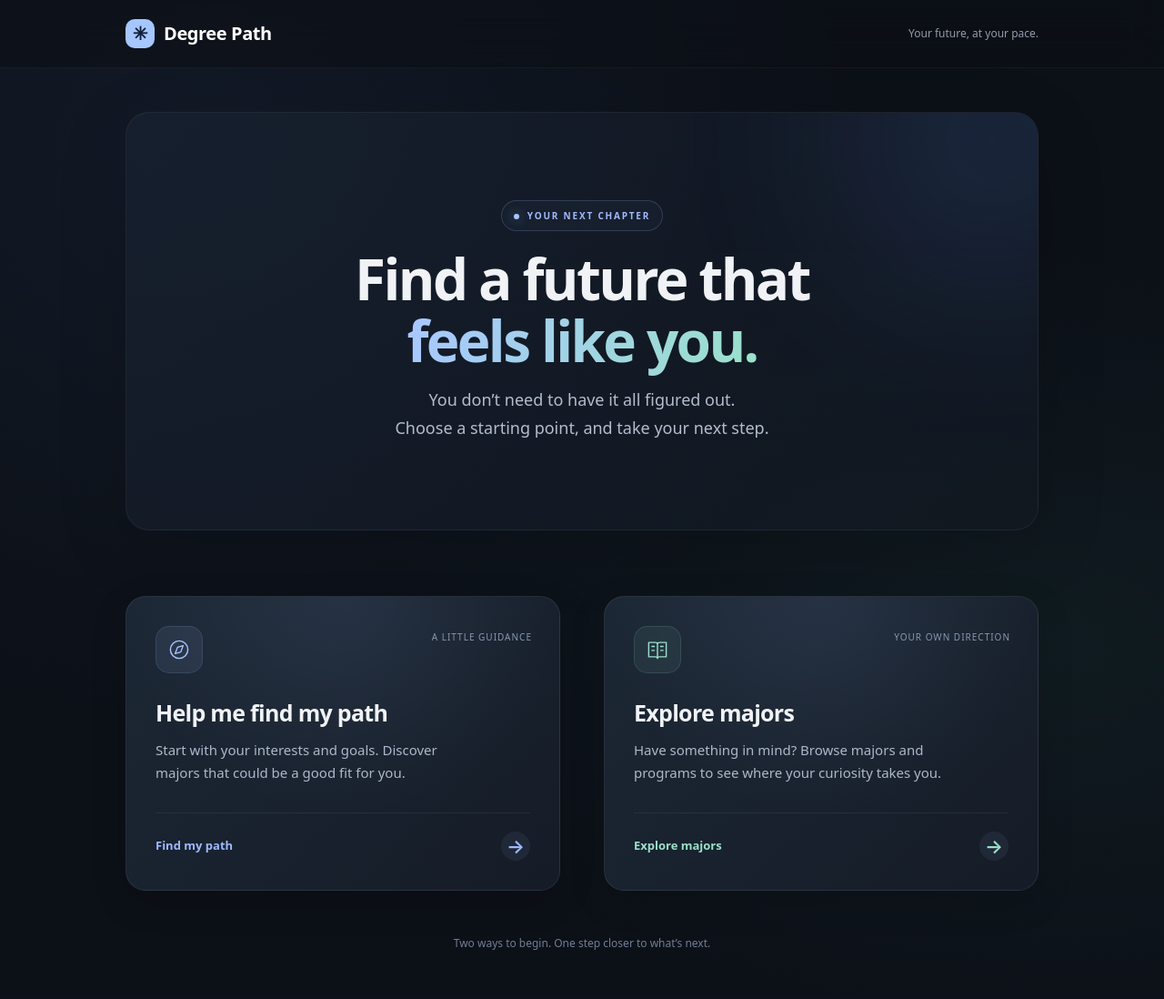
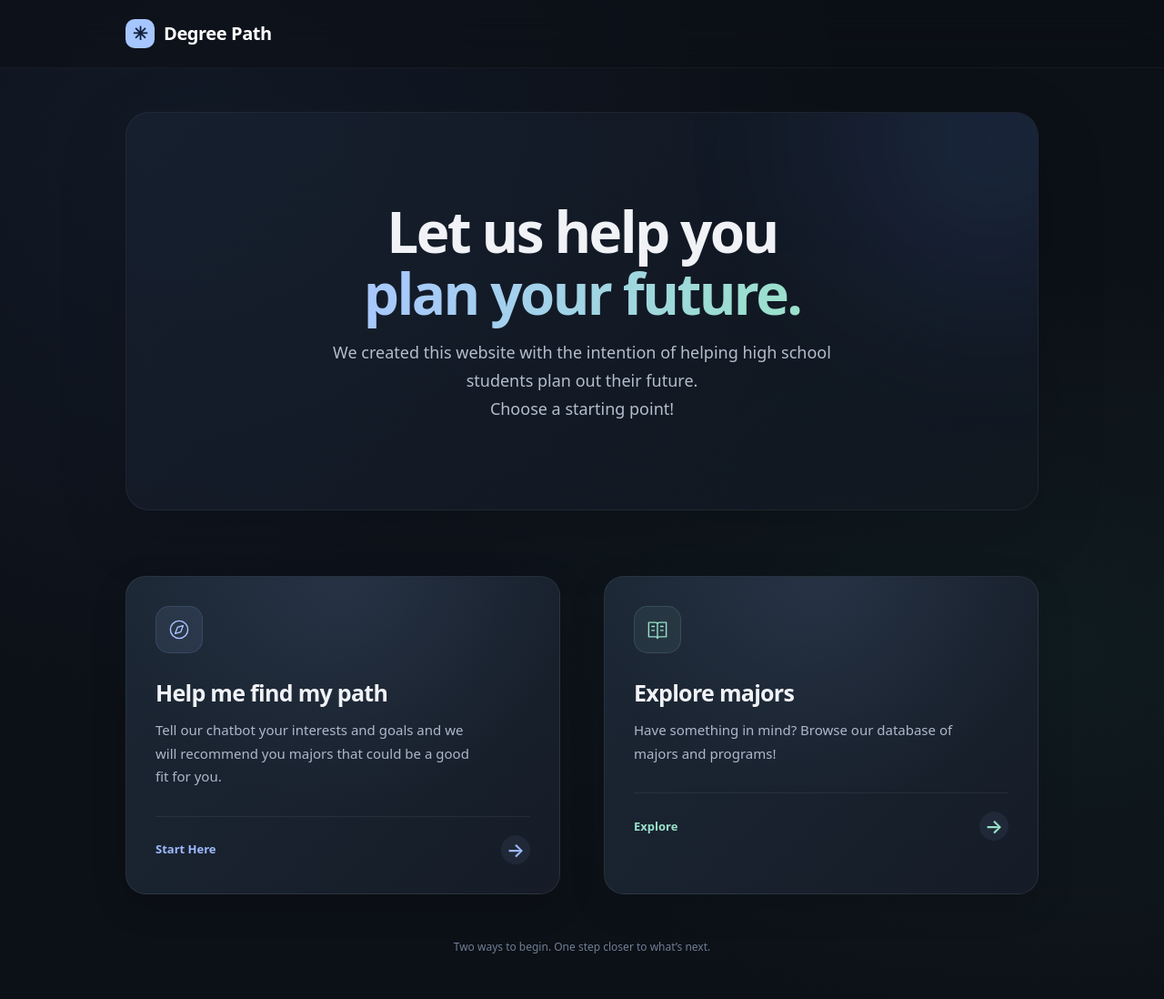
Before and after one commit to whoisbianka/CSC400-Capstone, a Flask app: page / in a window 1280 px wide. Shown: the whole page at 91% size. Before the commit the page ends 1044 px from the top, so only its background shows below. Run offline with Flask 3, Linux system fonts and the light colour scheme.

Commit message:
edited wording of home.html

```diff
--- a/degree_path/templates/home.html
+++ b/degree_path/templates/home.html
@@ -3,7 +3,7 @@
 <head>
 <meta charset="utf-8"><meta name="viewport" content="width=device-width, initial-scale=1">
 <meta name="description" content="Find a major that fits your interests or explore academic programs with Degree Path.">
-<title>Degree Path — Find your next step</title>
+<title>Degree Path Explorer</title>
 <link rel="icon" href="{{ url_for('static', filename='img/favicon.png') }}">
 <link href="https://cdn.jsdelivr.net/npm/bootstrap@5.2.3/dist/css/bootstrap.min.css" rel="stylesheet">
 <link rel="stylesheet" href="{{ url_for('static', filename='css/theme.css') }}">
@@ -11,15 +11,16 @@
 </head>
 <body>
 <!-- Header: site identity and a short tagline. -->
-<nav class="navbar navbar-dark py-3"><div class="container px-lg-5"><a class="navbar-brand" href="{{ url_for('web.home') }}">Degree Path</a><span class="nav-note">Your future, at your pace.</span></div></nav>
+<nav class="navbar navbar-dark py-3"><div class="container px-lg-5"><a class="navbar-brand" href="{{ url_for('web.home') }}">Degree Path</a></div></nav>
 <main>
+
 <!-- Hero: the main heading and introduction. Bootstrap classes control spacing. -->
-<header class="py-5"><div class="container px-lg-5"><div class="hero p-4 p-lg-5 text-center"><div class="p-lg-5"><div class="eyebrow">YOUR NEXT CHAPTER</div><h1 class="display-5 fw-bold mb-3">Find a future that<br><span>feels like you.</span></h1><p class="fs-4">You don’t need to have it all figured out.<br>Choose a starting point, and take your next step.</p></div></div></div></header>
+<header class="py-5"><div class="container px-lg-5"><div class="hero p-4 p-lg-5 text-center"><div class="p-lg-5"><h1 class="display-5 fw-bold mb-3">Let us help you<br><span>plan your future.</span></h1><p class="fs-4">We created this website with the intention of helping high school students plan out their future.<br>Choose a starting point!</p></div></div></div></header>
 <!-- Cards: real links to the existing questionnaire and majors explorer.
      col-lg-6 places them side by side on large screens and stacks them on phones. -->
 <section class="pt-4 pb-4" aria-label="Choose your starting point"><div class="container px-lg-5"><div class="row gx-lg-5">
-<div class="col-lg-6 mb-5"><a class="feature-card h-100 text-center px-4 px-lg-5 pb-4 pb-lg-5" href="{{ url_for('web.questionnaire') }}"><div class="feature" aria-hidden="true"><svg viewBox="0 0 32 32"><circle cx="16" cy="16" r="11"/><path d="m21 11-3 8-7 2 3-8 7-2Z"/></svg></div><span class="card-tag">A little guidance</span><h2 class="fs-4 fw-bold">Help me find my path</h2><p>Start with your interests and goals. Discover majors that could be a good fit for you.</p><span class="card-link">Find my path <span aria-hidden="true">→</span></span></a></div>
-<div class="col-lg-6 mb-5"><a class="feature-card h-100 text-center px-4 px-lg-5 pb-4 pb-lg-5" href="{{ url_for('web.explore') }}"><div class="feature" aria-hidden="true"><svg viewBox="0 0 32 32"><path d="M5 7h8c3 0 3 2 3 2s0-2 3-2h8v18h-8c-3 0-3 2-3 2s0-2-3-2H5V7Zm11 2v18M9 12h3m-3 5h3m8-5h3m-3 5h3"/></svg></div><span class="card-tag">Your own direction</span><h2 class="fs-4 fw-bold">Explore majors</h2><p>Have something in mind? Browse majors and programs to see where your curiosity takes you.</p><span class="card-link">Explore majors <span aria-hidden="true">→</span></span></a></div>
+<div class="col-lg-6 mb-5"><a class="feature-card h-100 text-center px-4 px-lg-5 pb-4 pb-lg-5" href="{{ url_for('web.questionnaire') }}"><div class="feature" aria-hidden="true"><svg viewBox="0 0 32 32"><circle cx="16" cy="16" r="11"/><path d="m21 11-3 8-7 2 3-8 7-2Z"/></svg></div><h2 class="fs-4 fw-bold">Help me find my path</h2><p>Tell our chatbot your interests and goals and we will recommend you majors that could be a good fit for you.</p><span class="card-link">Start Here <span aria-hidden="true">→</span></span></a></div>
+<div class="col-lg-6 mb-5"><a class="feature-card h-100 text-center px-4 px-lg-5 pb-4 pb-lg-5" href="{{ url_for('web.explore') }}"><div class="feature" aria-hidden="true"><svg viewBox="0 0 32 32"><path d="M5 7h8c3 0 3 2 3 2s0-2 3-2h8v18h-8c-3 0-3 2-3 2s0-2-3-2H5V7Zm11 2v18M9 12h3m-3 5h3m8-5h3m-3 5h3"/></svg></div><h2 class="fs-4 fw-bold">Explore majors</h2><p>Have something in mind? Browse our database of majors and programs!</p><span class="card-link">Explore <span aria-hidden="true">→</span></span></a></div>
 </div><p class="hint mb-4">Two ways to begin. One step closer to what’s next.</p></div></section>
 </main>
 
```
